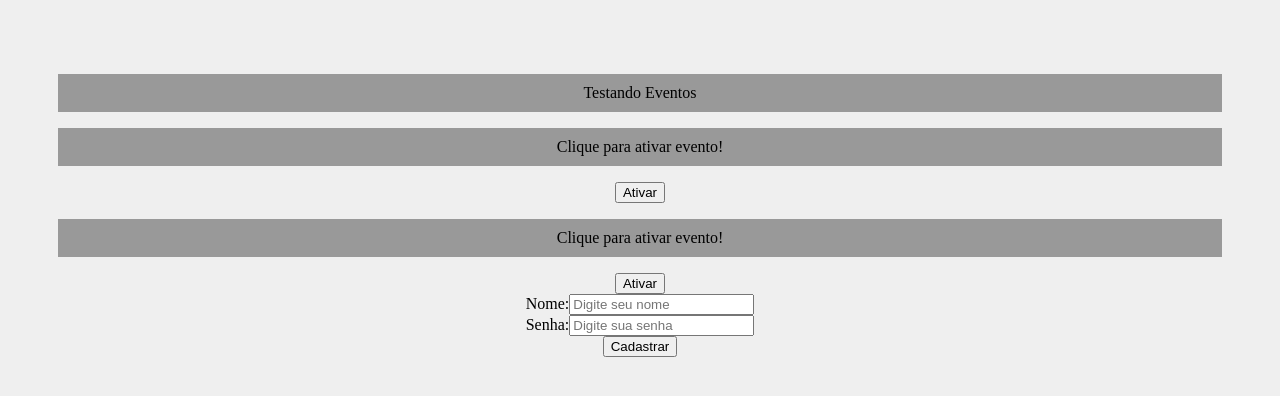
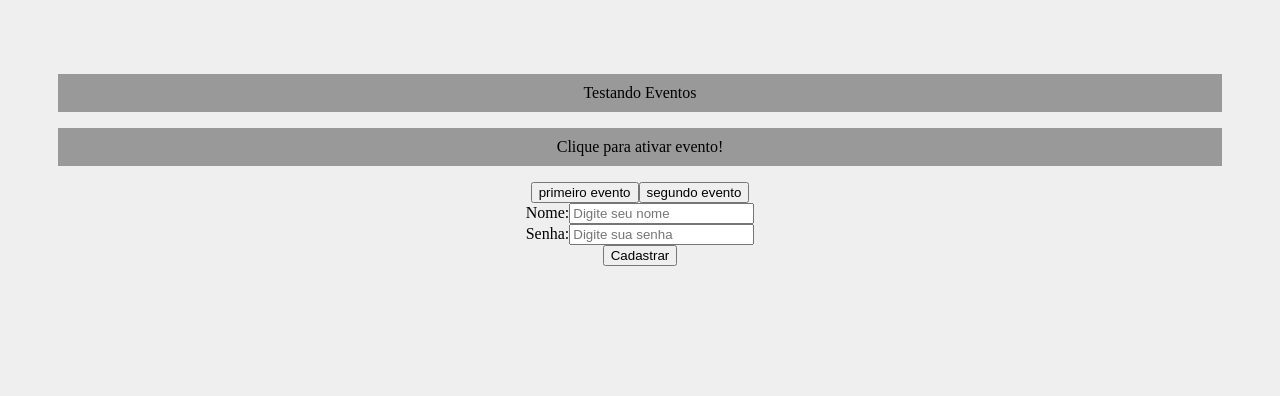
Before and after one commit to tpessoa10/Curso-React, a React (Create React App) app: page / in a window 1280 px wide. Shown: the top 396 px of the page. Built offline with nearby package versions, Linux system fonts and the light colour scheme.

Commit message:
Pssando evento por Props

```diff
--- a/src/App.js
+++ b/src/App.js
@@ -4,12 +4,10 @@
 
 function App() {
 
-  const nome = "Maria"
   return (
     <div className="App">
       <p>Testando Eventos</p>
-      <Evento numero={1}/>
-      <Evento numero={2}/>
+      <Evento/>
       <Form/>
     </div>
   );
--- a/src/components/Evento.js
+++ b/src/components/Evento.js
@@ -1,13 +1,20 @@
-function Evento({numero}){
+import Button from "./evento/Button"
+
+function Evento(){
 
     function meuEvento(){
-        console.log(`ativado numero = ${numero}`)
+        console.log(`ativado`)
+    }
+
+    function segundoEvento(){
+        console.log('Ativando segundo evento')
     }
 
     return (
         <div>
             <p>Clique para ativar evento!</p>
-            <button onClick={meuEvento}>Ativar</button>
+            <Button event={meuEvento} text="primeiro evento"/>
+            <Button event={segundoEvento} text="segundo evento"/>
         </div>
     )
 }
--- /dev/null
+++ b/src/components/evento/Button.js
@@ -0,0 +1,6 @@
+function Button(props){
+    return <button>{props.text}</button>
+}
+
+
+export default Button
```
